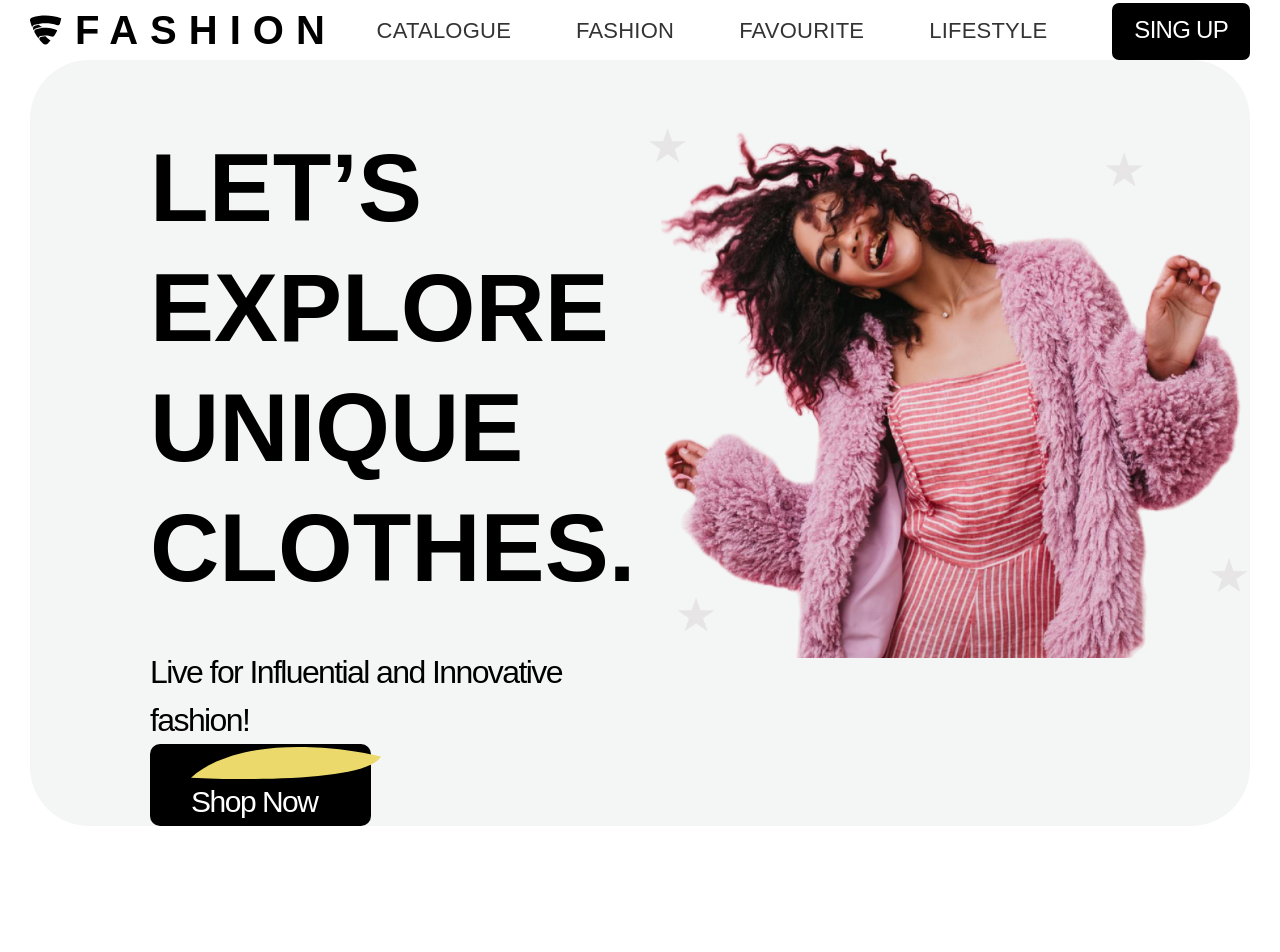
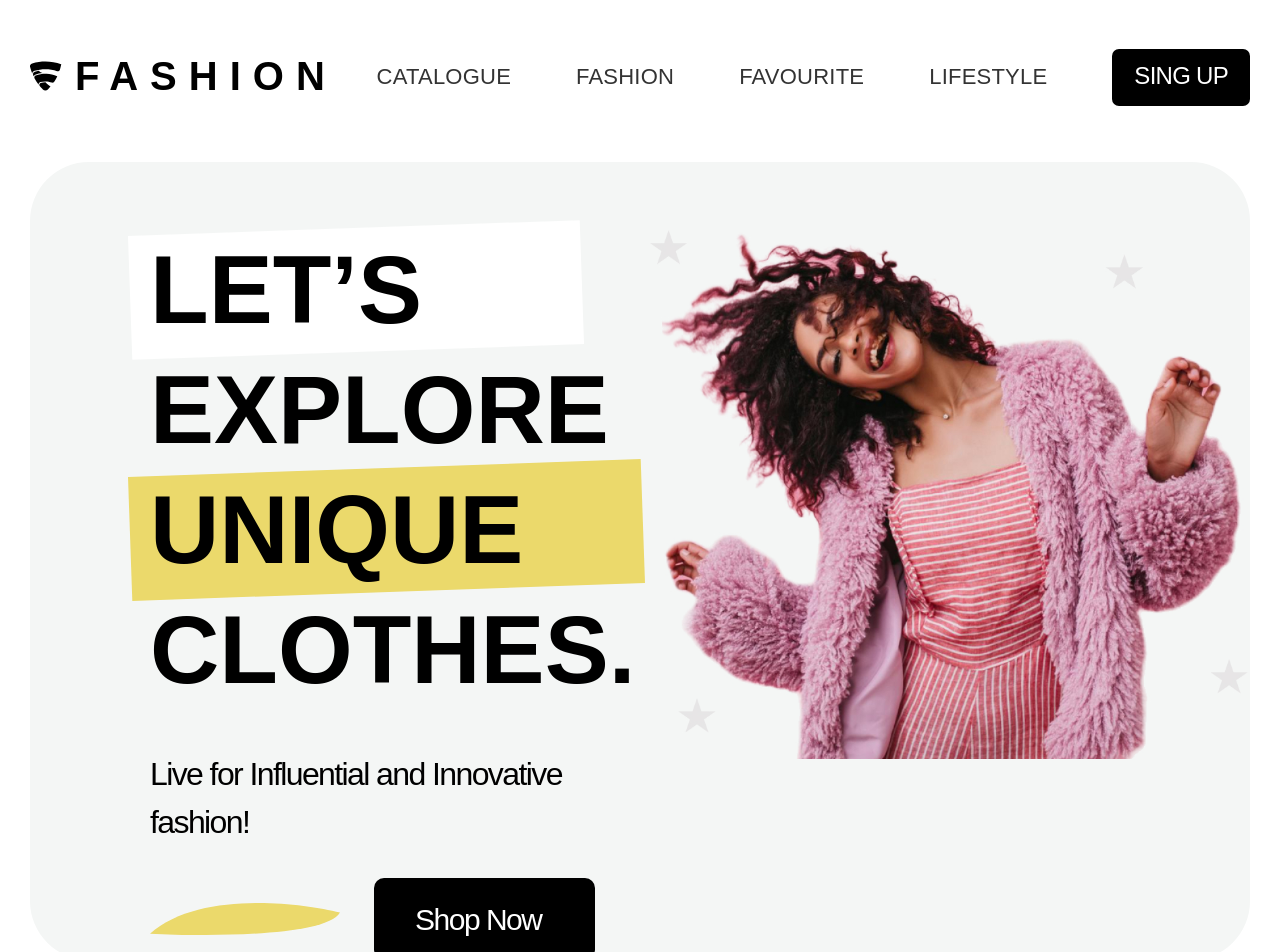
Before and after one commit to Luni19/Shopping-app-react, a React (Create React App) app: page / in a window 1280 px wide. Shown: the top 952 px of the page. Before the commit the page ends 826 px from the top, so only its background shows below. Built offline with nearby package versions, Linux system fonts and the light colour scheme; a web font is replaced by a local one.

Commit message:
ended hero section

```diff
--- a/src/components/header/header.css
+++ b/src/components/header/header.css
@@ -1,5 +1,6 @@
 header{
-
+   margin-bottom: 56px;
+   margin-top: 46px;
 }
 
 .header-row{
--- a/src/components/hero/Hero.jsx
+++ b/src/components/hero/Hero.jsx
@@ -7,11 +7,13 @@ function hero (){
         <div className='conteiner'>
             <div className="hero-content">
                 <div className="hero-text">
-                    <h2 className="hero-tittle"> LET’S EXPLORE UNIQUE CLOTHES.</h2>
+                    <h2 className="hero-tittle"> <span className="word-lets"><span>LET’S</span></span> EXPLORE <span className="word-unique"><span>UNIQUE</span></span> CLOTHES.</h2>
                   <p className="hero-description">
                   Live for Influential and Innovative fashion!
                   </p>
+                  <div className="btn-wrapper">
                   <button type="button" className="hero-btn">Shop Now</button>
+                  </div>
                   </div>
                     <div className="hero-img">
                         <img src={heroImage} alt="heroImage" />
--- a/src/components/hero/hero-section.css
+++ b/src/components/hero/hero-section.css
@@ -14,9 +14,47 @@ line-height: 120px;
 letter-spacing: 0em;
 text-align: left;
 margin-bottom: 40px;
-max-width: 474px;
+max-width: 475px;
+}
+.word-lets{
+position: relative;
+display: inline-block   ;
+}
+.word-lets span{
+    position: relative;
+}
+.word-lets::before{
+    content: "";
+    display: block;
+    position: absolute;
+    top: -2px;
+    bottom: -2px;
+    left:-20px;
+    right: -160px;
+    background-color: white;
+    transform: rotate(-2deg);
+}
+.word-unique{
+position: relative;
+display: inline-block;
+}
+.word-unique span{
+    position: relative;
+}
+.word-unique::before{
+        content: "";
+        display: block;
+        position: absolute;
+        top: -2px;
+        bottom: -2px;
+        left:-20px;
+        right: -120px;
+        background-color: #EBD96B;
+        transform: rotate(-2deg);
+}
 
-}
+
+
 
 .hero-description{
 
@@ -25,6 +63,7 @@ font-weight: 400;
 line-height: 48px;
 letter-spacing: -0.05em;
 text-align: left;
+margin-bottom: 32px;
 }
 
 .hero-btn{
@@ -36,15 +75,21 @@ letter-spacing: -0.05em;
 text-align: left;
 color: white;
 background-color: black;
+border-radius: 10px;
+padding-left: 41px;
 width: 221px;
 height: 82px;
-border-radius: 10px;
-padding-left: 41px;
 }
 
-.hero-btn::before{
+
+.btn-wrapper{
+    display: flex;
+    align-items: center;
+    column-gap: 34px;
+}
+.btn-wrapper::before{
     content: '';
-    display: block;
+    display: inline-block;
     width: 190px;
     height: 32px;
 
```
